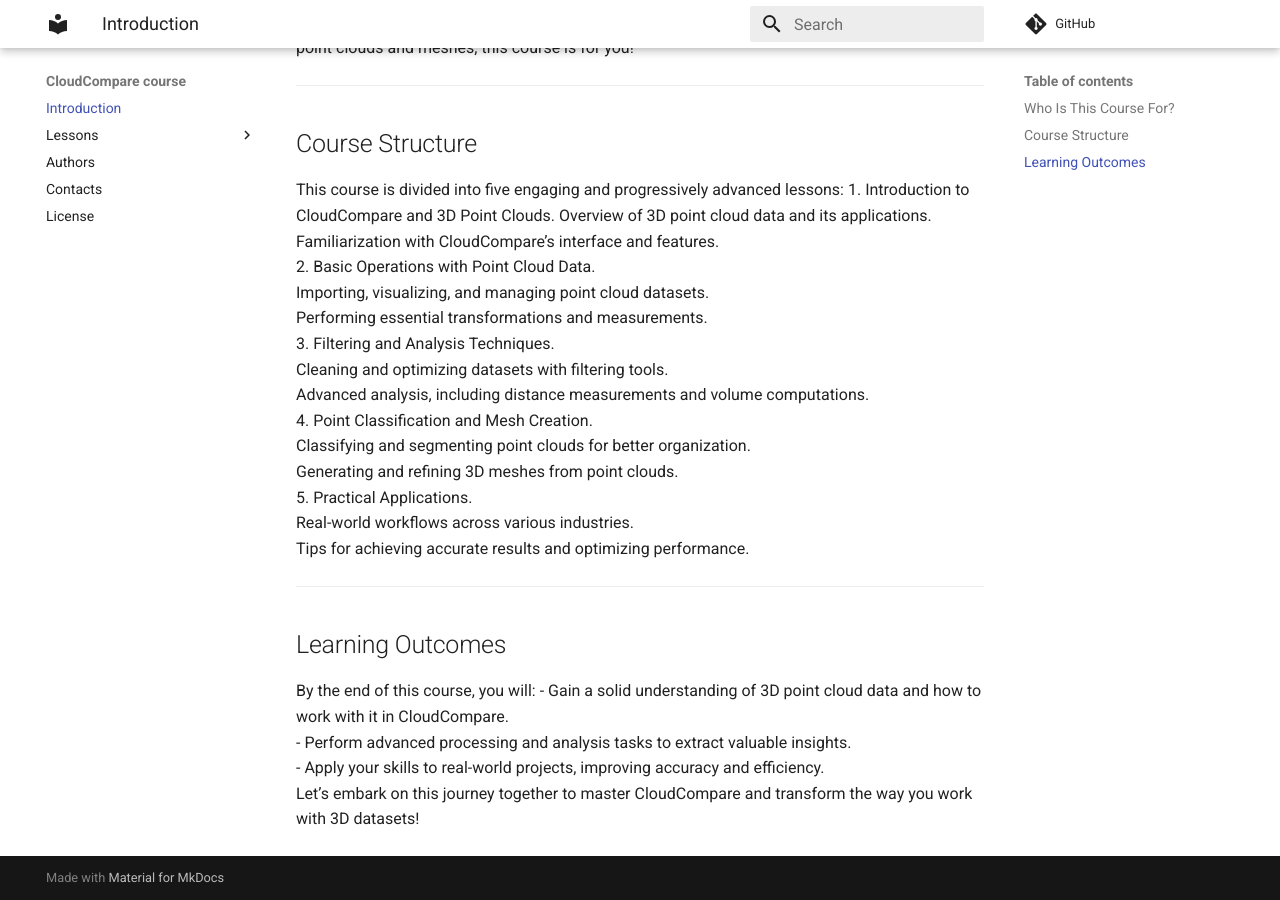
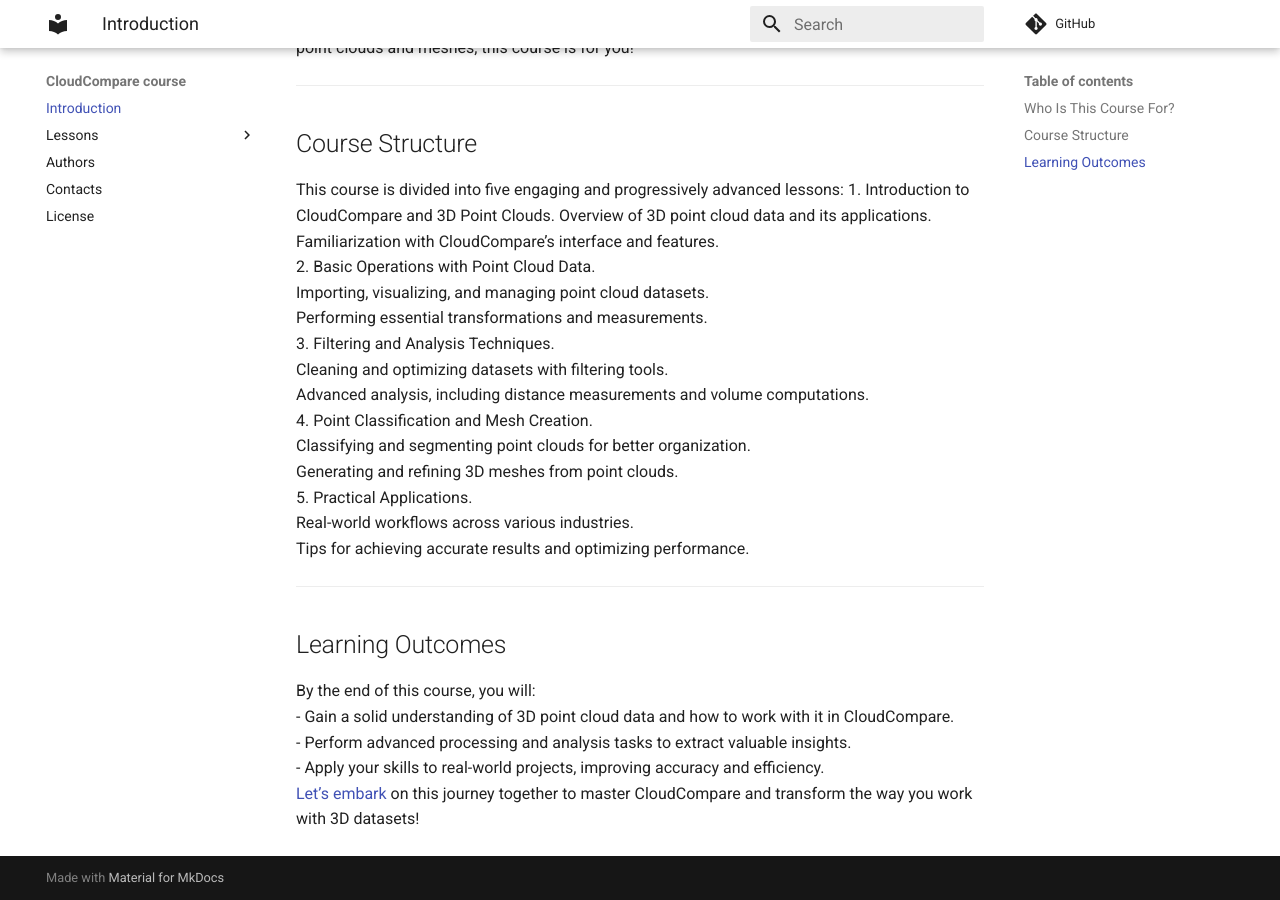
Before and after one commit to Belan1709/cloud-compare-course, an MkDocs documentation site: the page built from docs/index.md, in a window 1280 px wide and 900 px high, scrolled down 984 px. Built offline with MkDocs 1.6.1 and Material for MkDocs 9.7.7, drawn with Linux system fonts in a browser that asks for light colours; comment, search, counter and statistics services are not loaded; some of the changed lines change nothing that is shown.

Commit message:
fix breaklines in intro

```diff
--- a/docs/index.md
+++ b/docs/index.md
@@ -11,7 +11,7 @@
 - Archaeologists and Cultural Heritage Experts: Analyze heritage sites and artifacts using high-fidelity 3D models.
 - Scientists: Geologists, geographers, ecologists, and other researchers seeking to extract meaningful insights from spatial data.
 - Anyone Else: Whether you're a student, researcher, or tech enthusiast, if you're working with point clouds and meshes, this course is for you!
-________________________________________
+---
 ## Course Structure
 This course is divided into five engaging and progressively advanced lessons:
 1. Introduction to CloudCompare and 3D Point Clouds.
@@ -29,10 +29,10 @@
 5. Practical Applications.
 	Real-world workflows across various industries.
 	Tips for achieving accurate results and optimizing performance.
-________________________________________
+---
 ## Learning Outcomes
 By the end of this course, you will:
 - Gain a solid understanding of 3D point cloud data and how to work with it in CloudCompare.
 - Perform advanced processing and analysis tasks to extract valuable insights.
 - Apply your skills to real-world projects, improving accuracy and efficiency.
-Let’s embark on this journey together to master CloudCompare and transform the way you work with 3D datasets!
+[Let’s embark](ex1/Lesson1.md) on this journey together to master CloudCompare and transform the way you work with 3D datasets!
```
Also changed, not shown: site/index.html.
